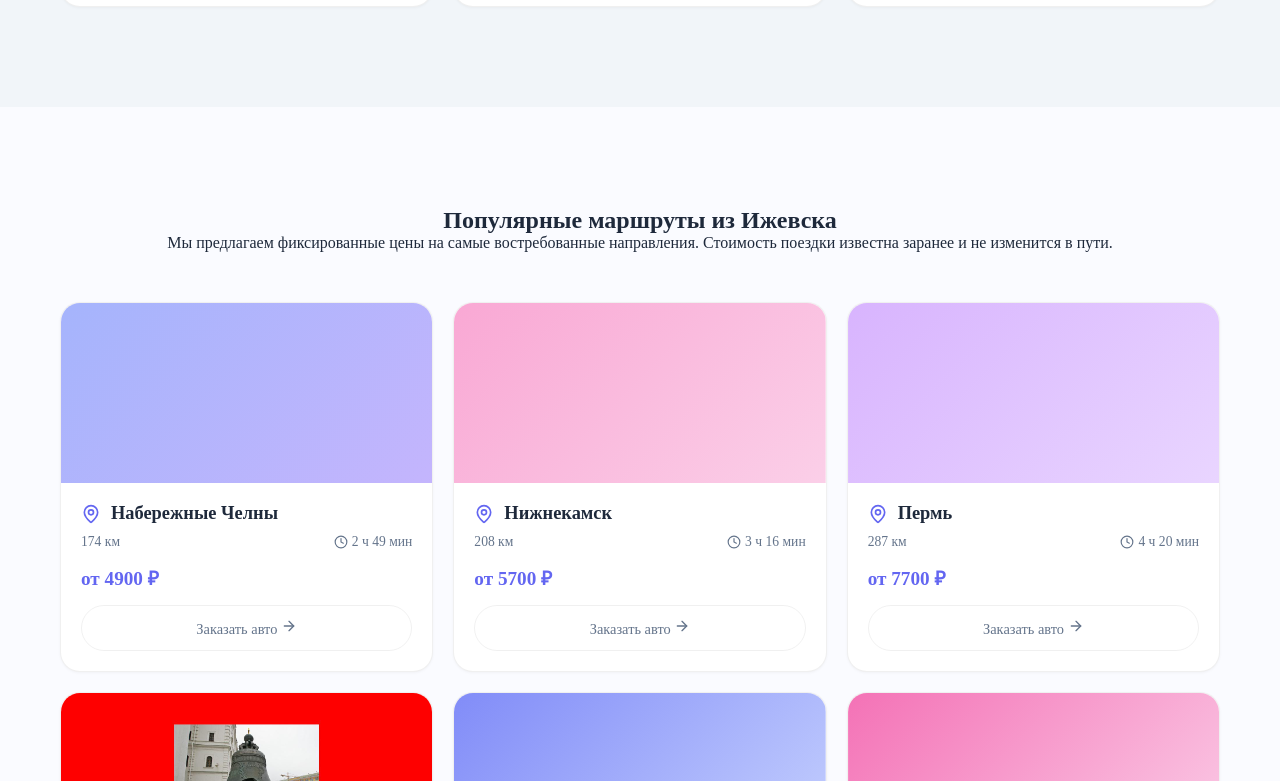
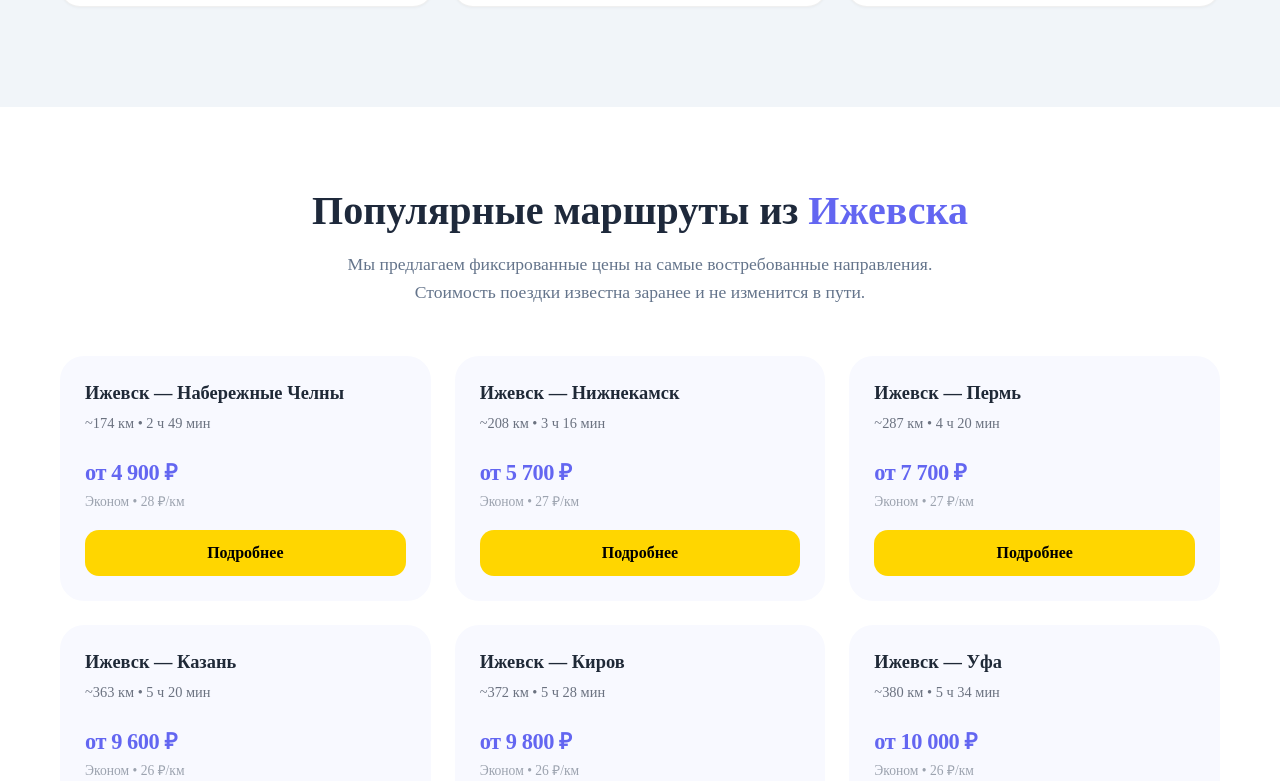
Before and after one commit to Xyling12/grand-transfer, a Next.js app: page / in a window 1280 px wide. Shown: the part 2959-3740 px from the top of the page. Built offline with nearby package versions, Linux system fonts and the light colour scheme; no server answers.

Commit message:
feat: Redesign popular routes to text-only cards

```diff
--- a/src/components/PopularRoutes.module.css
+++ b/src/components/PopularRoutes.module.css
@@ -1,5 +1,6 @@
 .section {
-    padding: 100px 20px;
+    padding: 80px 20px;
+    background: #fff;
 }
 
 .header {
@@ -7,113 +8,126 @@
     margin-bottom: 50px;
 }
 
-.cityName {
+.title {
+    font-size: 2.5rem;
+    font-weight: 700;
+    margin-bottom: 16px;
+    color: var(--color-foreground);
+}
+
+.highlight {
     color: var(--color-primary);
     position: relative;
 }
 
-.cityName::after {
+.highlight::after {
     content: '';
     position: absolute;
-    bottom: -2px;
+    bottom: 2px;
     left: 0;
     width: 100%;
-    height: 2px;
+    height: 8px;
     background: var(--color-primary);
-    border-radius: 2px;
-    opacity: 0.3;
+    opacity: 0.15;
+    z-index: -1;
+    border-radius: 4px;
+}
+
+.subtitle {
+    color: var(--color-text-muted);
+    max-width: 600px;
+    margin: 0 auto;
+    font-size: 1.1rem;
+    line-height: 1.6;
 }
 
 .grid {
     display: grid;
-    grid-template-columns: repeat(auto-fill, minmax(300px, 1fr));
-    gap: 20px;
+    grid-template-columns: repeat(auto-fill, minmax(320px, 1fr));
+    gap: 24px;
 }
 
 .card {
-    background: #fff;
-    border: 1px solid var(--color-border);
-    border-radius: var(--radius-lg);
-    overflow: hidden;
+    background: #F8F9FF;
+    border-radius: 24px;
+    padding: 24px;
+    border: 1px solid transparent;
     transition: all 0.3s ease;
     display: flex;
     flex-direction: column;
+    min-height: 220px;
     cursor: pointer;
-    box-shadow: var(--shadow-sm);
 }
 
 .card:hover {
-    border-color: rgba(99, 102, 241, 0.12);
     transform: translateY(-4px);
-    box-shadow: var(--shadow-hover);
+    box-shadow: 0 12px 24px rgba(0, 0, 0, 0.06);
+    background: #fff;
+    border-color: rgba(99, 102, 241, 0.1);
 }
 
-.imageWrapper {
-    height: 160px;
-    position: relative;
-    background: var(--color-secondary);
-    overflow: hidden;
+.cardHeader {
+    margin-bottom: 24px;
 }
 
-.image {
-    width: 100%;
-    height: 180px;
-    background-color: var(--color-secondary);
-    transition: transform 0.4s ease;
+.routeTitle {
+    font-size: 1.15rem;
+    font-weight: 700;
+    color: #1F2937;
+    margin-bottom: 8px;
+    line-height: 1.4;
 }
 
-.card:hover .image {
-    transform: scale(1.03);
+.routeMeta {
+    color: #6B7280;
+    font-size: 0.9rem;
+    font-weight: 400;
 }
 
-.content {
-    padding: 20px;
-    flex-grow: 1;
-    display: flex;
-    flex-direction: column;
-}
-
-.route {
-    font-family: var(--font-heading);
-    font-size: 1.15rem;
-    font-weight: 600;
-    margin-bottom: 10px;
-    color: var(--color-foreground);
-    display: flex;
-    align-items: center;
-    gap: 10px;
-}
-
-.details {
-    display: flex;
-    justify-content: space-between;
-    margin-bottom: 14px;
-    font-size: 0.85rem;
-    color: var(--color-text-muted);
+.priceBlock {
+    margin-top: auto;
+    margin-bottom: 20px;
 }
 
 .price {
-    font-size: 1.2rem;
-    font-weight: 700;
+    font-size: 1.4rem;
+    font-weight: 800;
     color: var(--color-primary);
-    margin-bottom: 14px;
+    margin-bottom: 4px;
+    letter-spacing: -0.02em;
+}
+
+.priceNote {
+    font-size: 0.85rem;
+    color: #9CA3AF;
 }
 
 .button {
     width: 100%;
-    padding: 12px;
-    border: 1.5px solid var(--color-border);
-    background: transparent;
-    color: var(--color-text-muted);
-    border-radius: 50px;
-    transition: all 0.25s ease;
-    margin-top: auto;
-    font-weight: 500;
-    font-size: 0.9rem;
+    background: #FFD600;
+    color: #000;
+    font-weight: 600;
+    padding: 14px;
+    border-radius: 14px;
+    border: none;
+    cursor: pointer;
+    transition: all 0.2s ease;
+    font-size: 1rem;
+    text-align: center;
 }
 
 .button:hover {
-    background: linear-gradient(135deg, var(--color-primary), #818CF8);
-    border-color: transparent;
-    color: #fff;
+    background: #FFC107;
+    transform: translateY(-1px);
+    box-shadow: 0 4px 12px rgba(255, 193, 7, 0.3);
 }
+
+@media (max-width: 768px) {
+    .grid {
+        grid-template-columns: 1fr;
+    }
+
+    .title {
+        font-size: 2rem;
+    }
+}
--- a/src/components/PopularRoutes.tsx
+++ b/src/components/PopularRoutes.tsx
@@ -5,29 +5,8 @@ import { Clock, MapPin, ArrowRight } from 'lucide-react';
 import { useCity } from '@/context/CityContext';
 import { cities } from '@/data/cities';
 
-const getRouteImage = (routeName: string, index: number) => {
-    // 1. Check if destination is a known city with an image
-    const destCity = cities.find(c => c.name === routeName);
-    if (destCity?.heroImage) {
-        return `url(${destCity.heroImage})`;
-    }
-
-    // 2. Special cases (like Airport) - placeholders for now
-    if (routeName.toLowerCase().includes('аэропорт')) {
-        return 'linear-gradient(135deg, #6366f1 0%, #8b5cf6 100%)';
-    }
-
-    // 3. Fallback to gradients
-    const gradients = [
-        'linear-gradient(135deg, #a5b4fc 0%, #c4b5fd 100%)', // Indigo-Purple light
-        'linear-gradient(135deg, #f9a8d4 0%, #fbcfe8 100%)', // Pink light
-        'linear-gradient(135deg, #d8b4fe 0%, #e9d5ff 100%)', // Purple light
-        'linear-gradient(135deg, #5eead4 0%, #99f6e4 100%)', // Teal light
-        'linear-gradient(135deg, #818cf8 0%, #c7d2fe 100%)', // Indigo light
-        'linear-gradient(135deg, #f472b6 0%, #fbcfe8 100%)', // Pink
-    ];
-    return gradients[index % gradients.length];
-};
+// Helper to estimate price per km roughly or use fixed
+const getPricePerKm = (price: number, distance: number) => Math.round(price / distance);
 
 export default function PopularRoutes() {
     const { currentCity } = useCity();
@@ -48,26 +27,23 @@ export default function PopularRoutes() {
                 <div className={styles.grid}>
                     {currentCity.popularRoutes.map((route, i) => (
                         <div key={i} className={styles.card}>
-                            <div
-                                className={styles.image}
-                                style={{ background: getRouteImage(route.to, i), backgroundSize: 'cover', backgroundPosition: 'center' }}
-                            ></div>
-                            <div className={styles.content}>
-                                <h3 className={styles.route}>
-                                    <MapPin size={20} color="var(--color-primary)" />
-                                    {route.to}
+                            <div className={styles.cardHeader}>
+                                <h3 className={styles.routeTitle}>
+                                    {currentCity.name} — {route.to}
                                 </h3>
-                                <div className={styles.details}>
-                                    <span>{route.distance} км</span>
-                                    <span style={{ display: 'flex', alignItems: 'center', gap: 4 }}>
-                                        <Clock size={14} /> {route.duration}
-                                    </span>
-                                </div>
-                                <div className={styles.price}>от {route.price} ₽</div>
-                                <button className={styles.button}>
-                                    Заказать авто <ArrowRight size={16} />
-                                </button>
+                                <p className={styles.routeMeta}>
+                                    ~{route.distance} км • {route.duration}
+                                </p>
                             </div>
+
+                            <div className={styles.priceBlock}>
+                                <div className={styles.price}>от {route.price.toLocaleString('ru-RU')} ₽</div>
+                                <div className={styles.priceNote}>Эконом • {getPricePerKm(route.price, route.distance)} ₽/км</div>
+                            </div>
+
+                            <button className={styles.button}>
+                                Подробнее
+                            </button>
                         </div>
                     ))}
                 </div>
```
